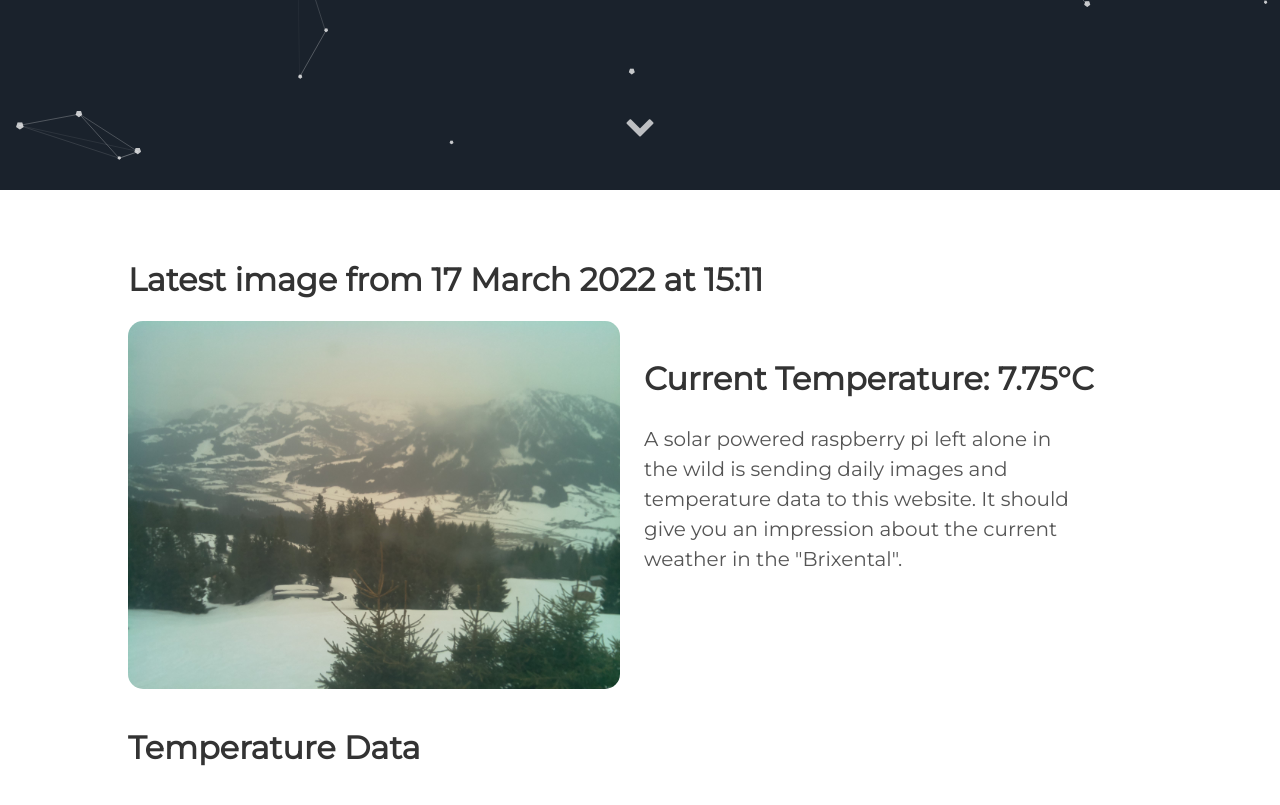
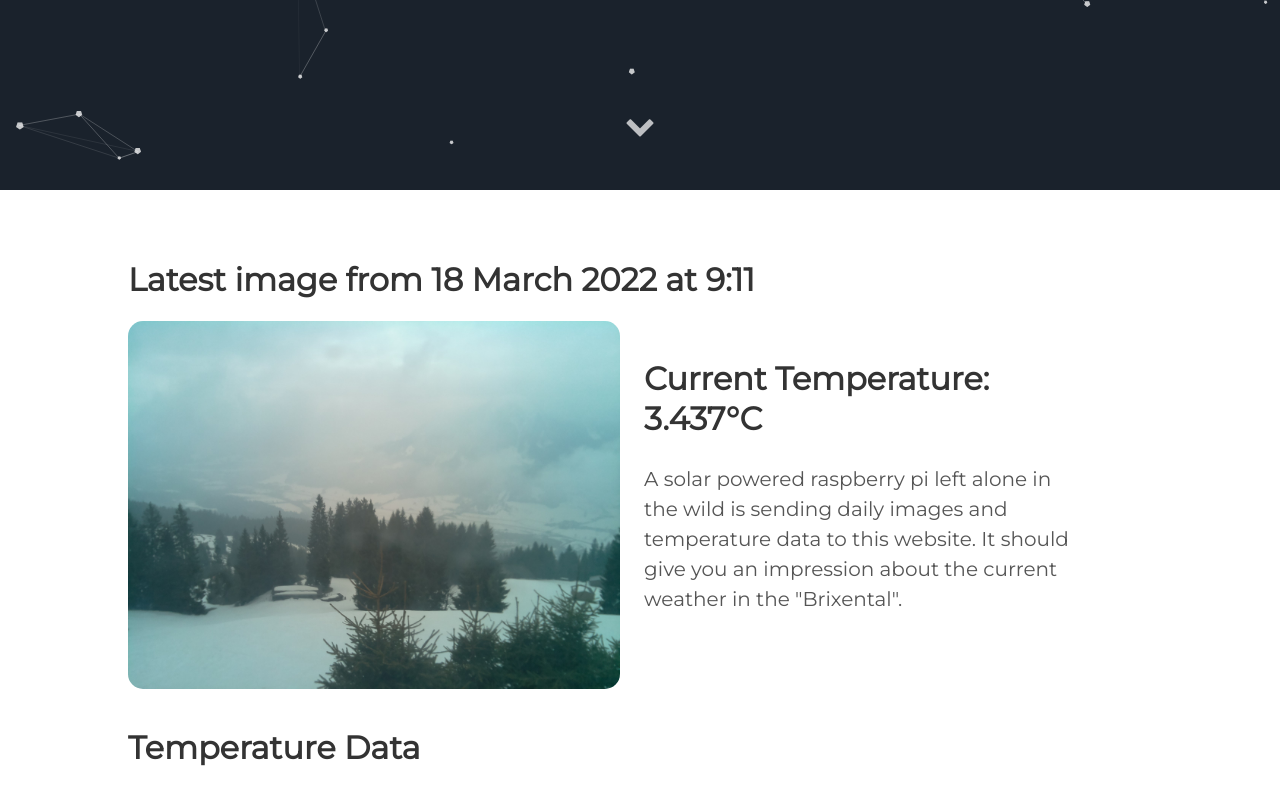
Before and after one commit to vektorious/vektorious.github.io, a Jekyll site: the page built from resources/huette.md, in a window 1280 px wide and 900 px high, scrolled down 710 px. Shown: the top 805 px of the window. Built offline with Jekyll 4.4.1, drawn with Linux system fonts in a browser that asks for light colours.

Commit message:
I'm a bot beep boop

```diff
--- a/resources/huette.md
+++ b/resources/huette.md
@@ -6,13 +6,13 @@ image: '/assets/img/'
 description: 'Live image from the Austrian alps'
 twitter_text: ' '
 ---
-## Latest image from 17 March 2022 at 15:11
+## Latest image from 18 March 2022 at  9:11
 <div class="huette">
   <div class="huette-image">
     <img src="{{ "/assets/img/huette.jpg" | prepend: site.baseurl }}">
   </div>
   <div class="huette-text">
-        <h2>Current Temperature: 7.75°C</h2>
+        <h2>Current Temperature: 3.437°C</h2>
         <p>A solar powered raspberry pi left alone in the wild is sending daily images and temperature data to this website. It should give you an impression about the current weather in the "Brixental".</p>
 
   </div>
```
Also changed, not shown: rpi-script/2022-03-18_090950.txt (renamed from rpi-script/2022-03-17_150950.txt, +5 -5 lines), rpi-script/huette.md (+2 -2 lines), assets/img/huette.jpg, assets/img/temp_plot.png, rpi-script/temp_plot.png, 1 other file.
